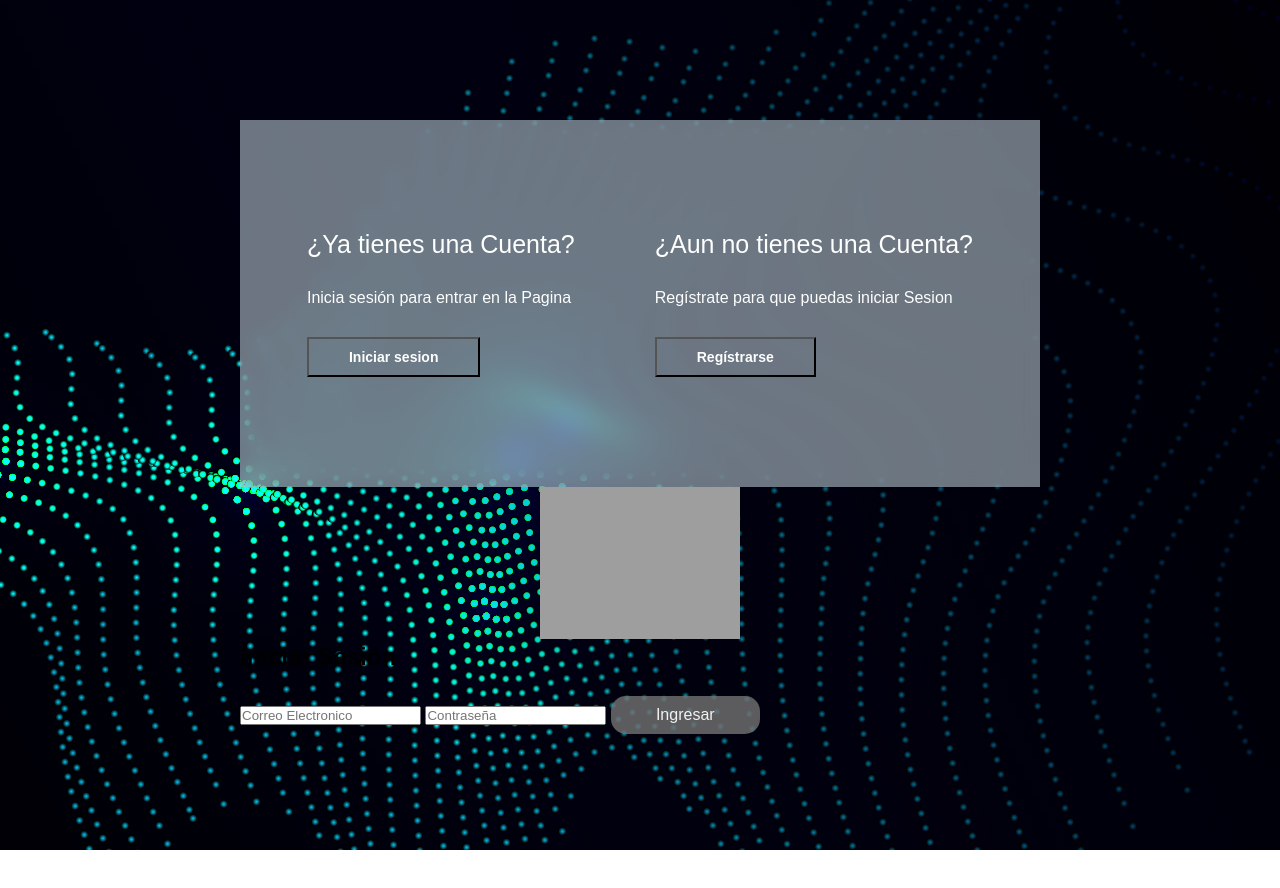
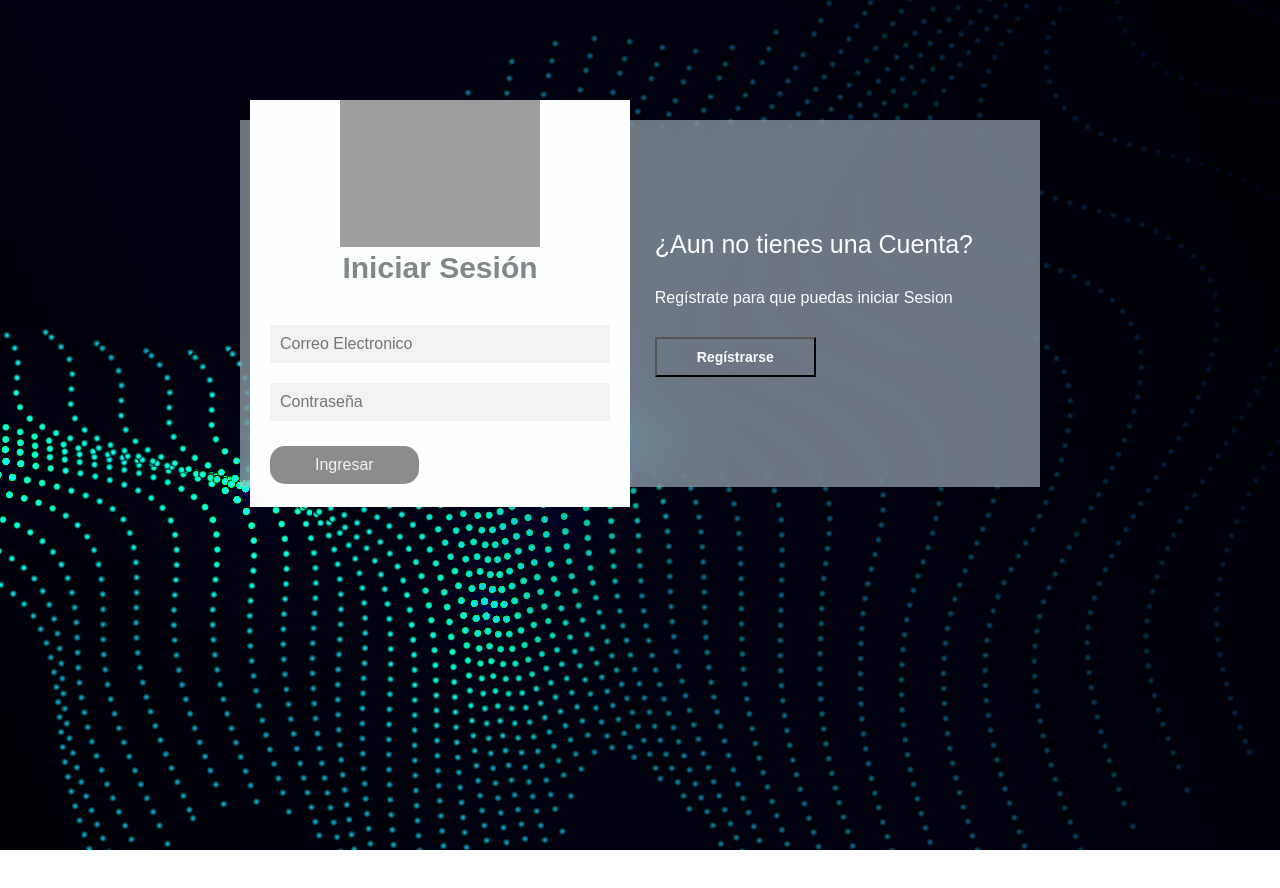
Before and after one commit to alejomu88/PaginaWebStockMaster, a website with bundled scripts: page index.html in a window 1280 px wide. Built offline with nearby package versions, Linux system fonts and the light colour scheme; grey boxes are pictures that could not be loaded.

Commit message:
Actualización ID forms

```diff
--- a/index.html
+++ b/index.html
@@ -23,8 +23,8 @@
                 </div>
             </div>
 
-            <div class="contenedor__login-register>
-                <form action="" class="formulario__login" id"form_login-register">
+            <div class="contenedor__login-register">
+                <form action="" class="formulario__login" id="form_login-register">
                     <center><img src="imagenes/img_stockmaster.png" width="200" height="152" alt="Logo StockMaster"></center>
                     <h2>Iniciar Sesión</h2>
                     <input type="text" placeholder="Correo Electronico">
```
